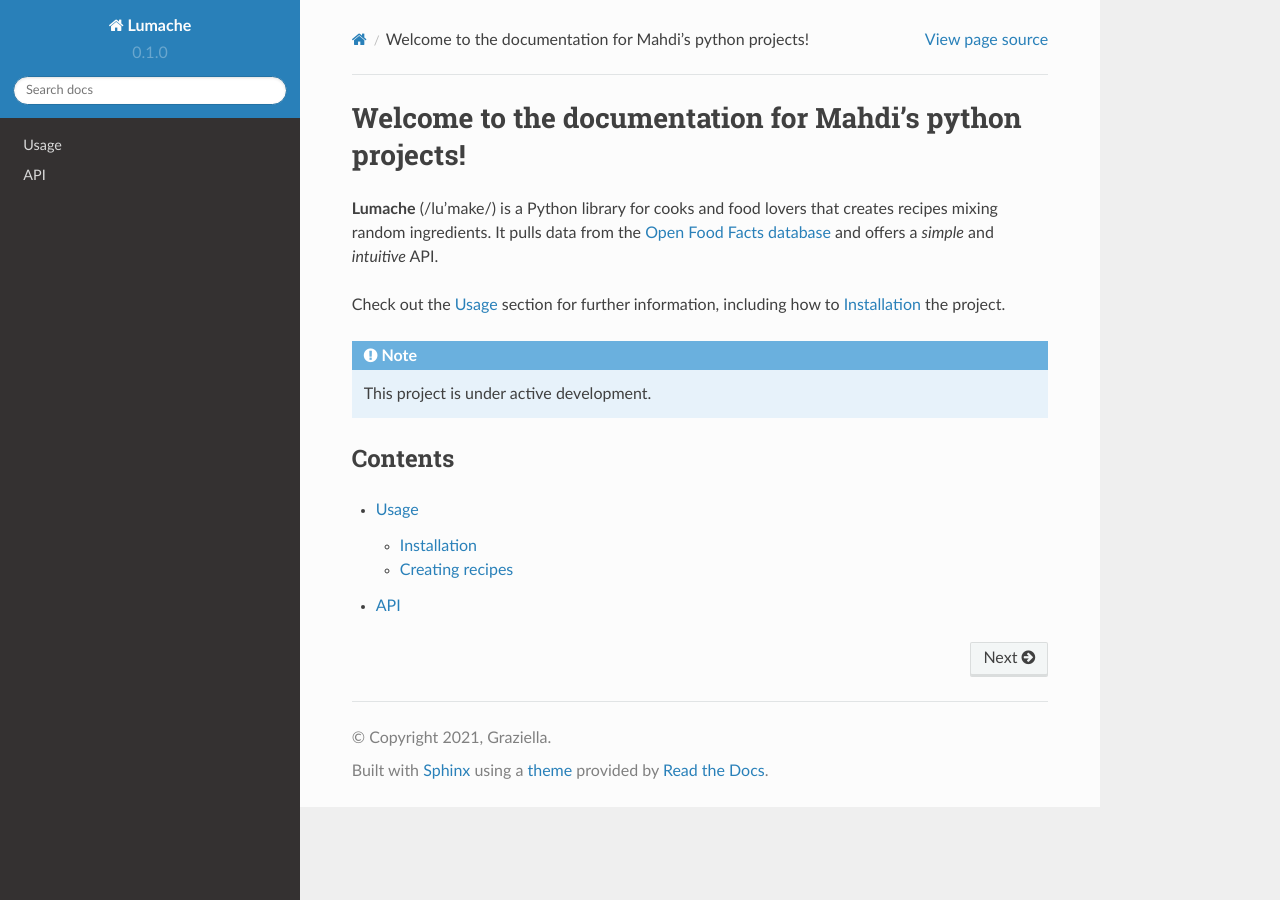
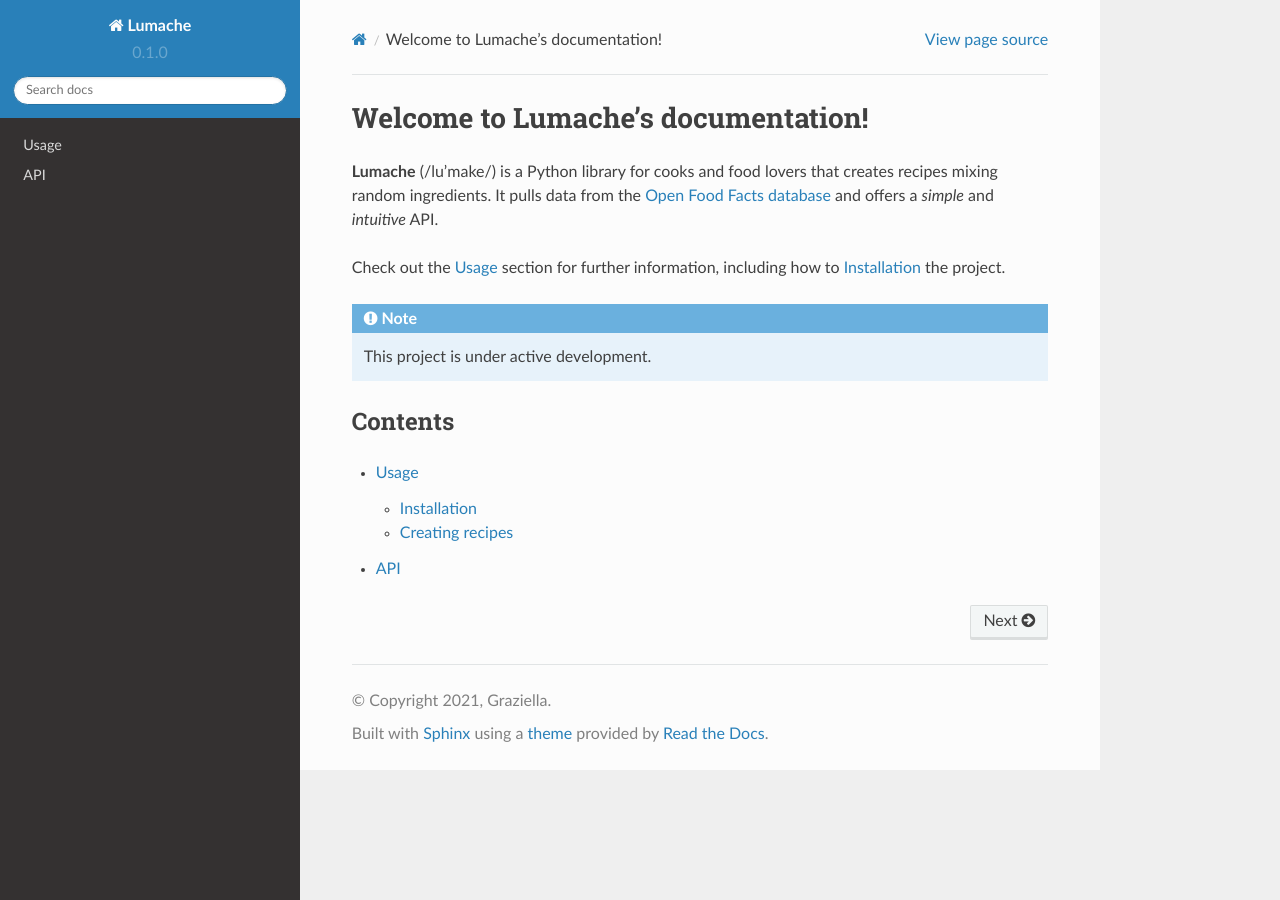
Before and after one commit to Mrdev88/mahdis-python-projects-docs, a Sphinx documentation site: the page built from docs/source/index.rst, in a window 1280 px wide. Built offline with Sphinx 7.4.7 and the Read the Docs theme 2.0.0, drawn with Linux system fonts in a browser that asks for light colours.

Commit message:
Update index.rst

```diff
--- a/docs/source/index.rst
+++ b/docs/source/index.rst
@@ -1,4 +1,4 @@
-Welcome to the documentation for Mahdi's python projects!
+Welcome to Lumache's documentation!
 ===================================
 
 **Lumache** (/lu'make/) is a Python library for cooks and food lovers
```
